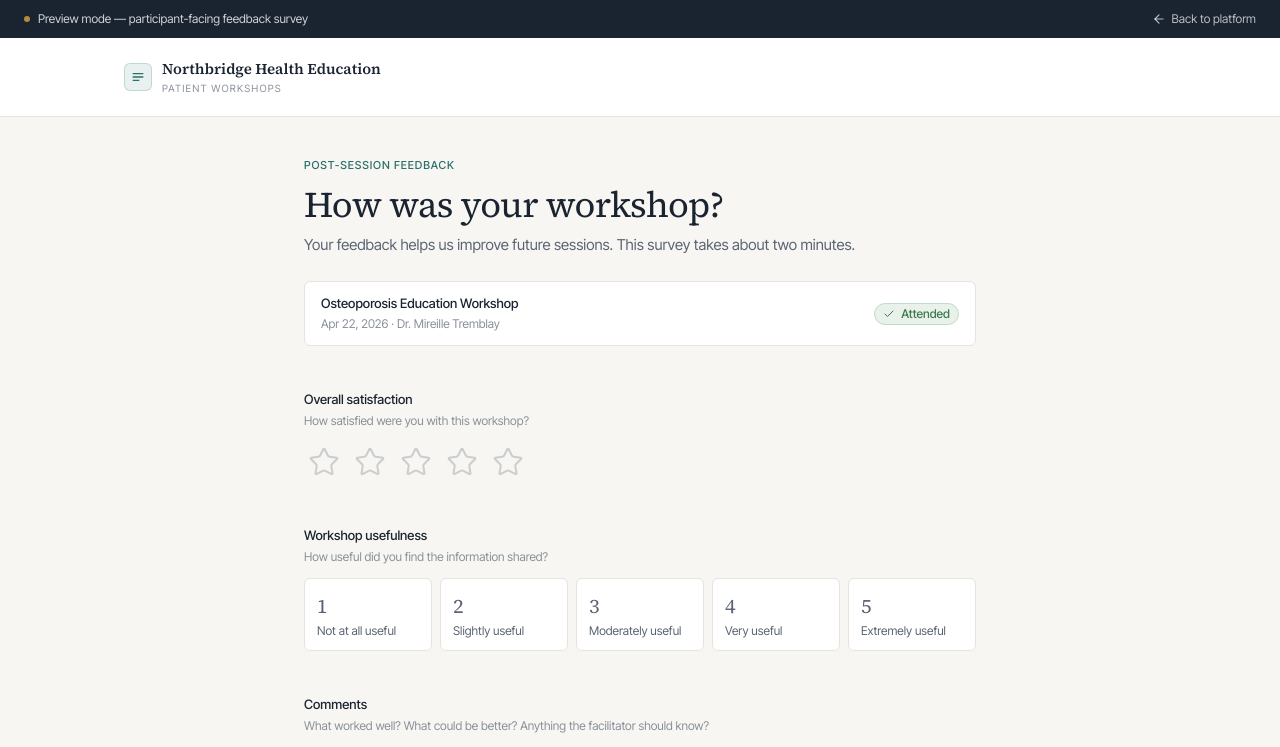
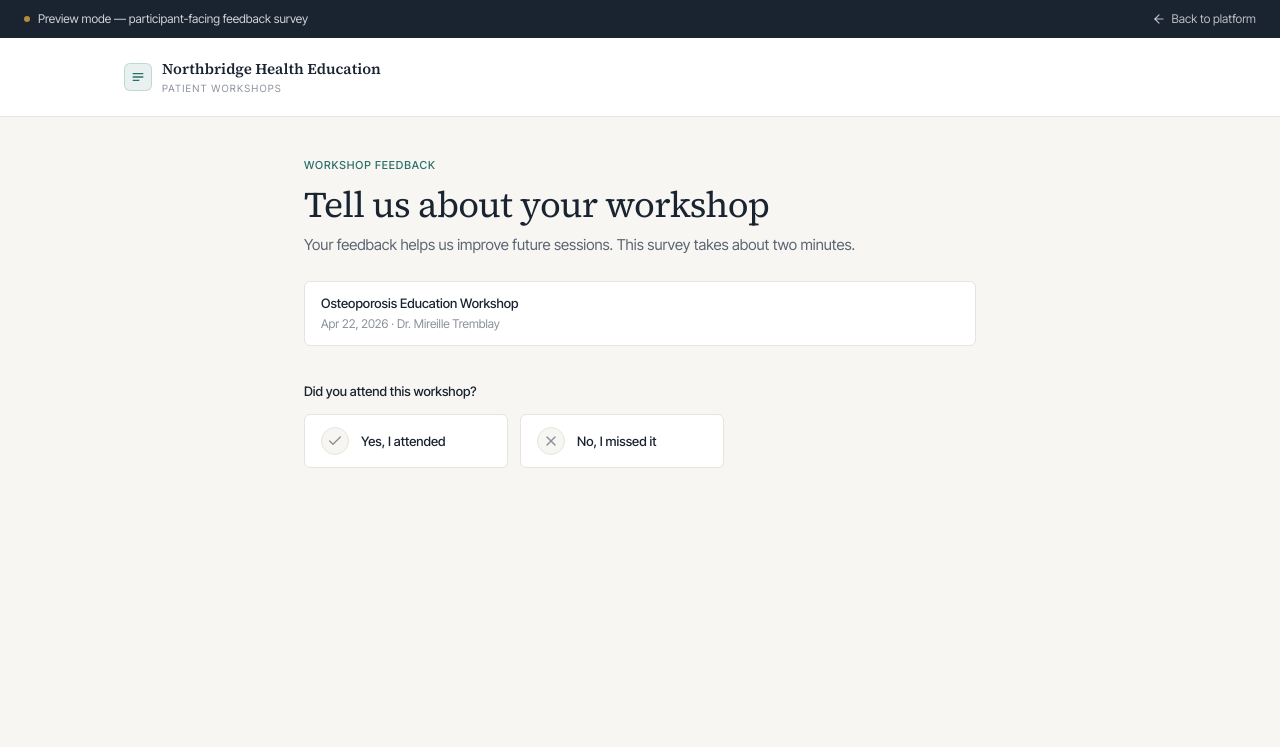
Before and after one commit to vkeerthik/cohortworkshop, a Next.js app: page /feedback-preview in a window 1280 px wide. Shown: the top 747 px of the page. Built offline with nearby package versions, Linux system fonts and the light colour scheme.

Commit message:
Update page.tsx

```diff
--- a/app/feedback-preview/page.tsx
+++ b/app/feedback-preview/page.tsx
@@ -6,9 +6,10 @@ import { Textarea } from "@/components/ui/input";
 import { Label } from "@/components/ui/label";
 import { Card } from "@/components/ui/card";
 import { Checkbox } from "@/components/ui/checkbox";
+import { Select, SelectContent, SelectItem, SelectTrigger, SelectValue } from "@/components/ui/select";
 import { workshops } from "@/lib/mock-data";
 import { formatDate } from "@/lib/format";
-import { ArrowLeft, Check, Star, ShieldCheck } from "lucide-react";
+import { ArrowLeft, Check, X, Star, ShieldCheck } from "lucide-react";
 
 const INTERESTS = [
   "Bone health",
@@ -27,14 +28,35 @@ const USEFULNESS = [
   { value: "5", label: "Extremely useful" },
 ];
 
+const NO_SHOW_REASONS = [
+  "Schedule conflict",
+  "Illness or health reason",
+  "Transportation difficulty",
+  "Forgot or lost track of the date",
+  "No longer interested in the topic",
+  "Technical issues joining (virtual)",
+  "Cost or other barrier",
+  "Other",
+];
+
+type Attendance = "yes" | "no" | null;
+
 export default function FeedbackPreview() {
   const workshop = workshops[4]; // Completed osteoporosis workshop
   const [submitted, setSubmitted] = useState(false);
+  const [attended, setAttended] = useState<Attendance>(null);
+
+  // Attended branch
   const [rating, setRating] = useState(0);
   const [hoverRating, setHoverRating] = useState(0);
   const [usefulness, setUsefulness] = useState("");
   const [comments, setComments] = useState("");
   const [interests, setInterests] = useState<string[]>([]);
+
+  // No-show branch
+  const [reason, setReason] = useState("");
+  const [reasonDetail, setReasonDetail] = useState("");
+  const [wantsReschedule, setWantsReschedule] = useState(false);
 
   const toggleInterest = (i: string) =>
     setInterests((prev) => (prev.includes(i) ? prev.filter((x) => x !== i) : [...prev, i]));
@@ -44,6 +66,9 @@ export default function FeedbackPreview() {
     e.preventDefault();
     setSubmitted(true);
   };
+
+  const canSubmit =
+    attended === "yes" ? rating > 0 && !!usefulness : attended === "no" ? !!reason : false;
 
   return (
     <div className="min-h-screen bg-canvas">
@@ -74,24 +99,59 @@ export default function FeedbackPreview() {
       <div className="max-w-[720px] mx-auto px-6 py-10">
         {!submitted ? (
           <div>
-            <p className="label text-primary mb-3">Post-session feedback</p>
-            <h1 className="font-serif text-display text-ink mb-2">How was your workshop?</h1>
+            <p className="label text-primary mb-3">Workshop feedback</p>
+            <h1 className="font-serif text-display text-ink mb-2">Tell us about your workshop</h1>
             <p className="text-ink-muted text-[15px] leading-relaxed">
               Your feedback helps us improve future sessions. This survey takes about two minutes.
             </p>
 
-            <div className="mt-6 px-4 py-3 rounded-md bg-surface border border-border text-[13px] flex items-center justify-between">
-              <div>
+            <div className="mt-6 px-4 py-3 rounded-md bg-surface border border-border text-[13px]">
               <div className="font-medium text-ink">{workshop.name}</div>
               <div className="text-ink-subtle text-[12px] mt-0.5">{formatDate(workshop.date)} · {workshop.facilitator}</div>
             </div>
-              <span className="pill bg-[#E8F1EA] border border-[#C5D9C9] text-status-success">
-                <Check className="h-3 w-3" /> Attended
+
+            {/* Attendance gate */}
+            <div className="mt-8">
+              <Label className="text-[13px]">Did you attend this workshop?</Label>
+              <div className="mt-3 grid grid-cols-2 gap-3 max-w-[420px]">
+                <button
+                  type="button"
+                  onClick={() => setAttended("yes")}
+                  className={`px-4 py-3 rounded-md border text-left transition-colors flex items-center gap-3 ${
+                    attended === "yes"
+                      ? "border-primary bg-primary-soft"
+                      : "border-border bg-surface hover:border-ink-subtle"
+                  }`}
+                >
+                  <span className={`h-7 w-7 rounded-full flex items-center justify-center shrink-0 ${
+                    attended === "yes" ? "bg-status-success text-white" : "bg-canvas border border-border text-ink-subtle"
+                  }`}>
+                    <Check className="h-4 w-4" />
                   </span>
+                  <span className="text-[13px] font-medium text-ink">Yes, I attended</span>
+                </button>
+                <button
+                  type="button"
+                  onClick={() => setAttended("no")}
+                  className={`px-4 py-3 rounded-md border text-left transition-colors flex items-center gap-3 ${
+                    attended === "no"
+                      ? "border-primary bg-primary-soft"
+                      : "border-border bg-surface hover:border-ink-subtle"
+                  }`}
+                >
+                  <span className={`h-7 w-7 rounded-full flex items-center justify-center shrink-0 ${
+                    attended === "no" ? "bg-status-error text-white" : "bg-canvas border border-border text-ink-subtle"
+                  }`}>
+                    <X className="h-4 w-4" />
+                  </span>
+                  <span className="text-[13px] font-medium text-ink">No, I missed it</span>
+                </button>
+              </div>
             </div>
 
-            <form onSubmit={submit} className="mt-10 space-y-10">
-              {/* Star rating */}
+            {/* ATTENDED branch */}
+            {attended === "yes" && (
+              <form onSubmit={submit} className="mt-10 space-y-10 animate-fade-in">
                 <div>
                   <Label className="text-[13px]">Overall satisfaction</Label>
                   <p className="text-[12px] text-ink-subtle mt-0.5 mb-3">How satisfied were you with this workshop?</p>
@@ -122,7 +182,6 @@ export default function FeedbackPreview() {
                   </div>
                 </div>
 
-              {/* Usefulness scale */}
                 <div>
                   <Label className="text-[13px]">Workshop usefulness</Label>
                   <p className="text-[12px] text-ink-subtle mt-0.5 mb-3">How useful did you find the information shared?</p>
@@ -145,7 +204,6 @@ export default function FeedbackPreview() {
                   </div>
                 </div>
 
-              {/* Comments */}
                 <div>
                   <Label htmlFor="comments" className="text-[13px]">Comments</Label>
                   <p className="text-[12px] text-ink-subtle mt-0.5 mb-3">
@@ -160,7 +218,6 @@ export default function FeedbackPreview() {
                   />
                 </div>
 
-              {/* Future interests */}
                 <div>
                   <Label className="text-[13px]">Future workshop interests</Label>
                   <p className="text-[12px] text-ink-subtle mt-0.5 mb-3">Which topics would you like to see next? Select all that apply.</p>
@@ -190,12 +247,70 @@ export default function FeedbackPreview() {
                 </div>
 
                 <div className="flex items-center gap-3 pt-2 border-t border-border">
-                <Button type="submit" size="lg" disabled={rating === 0 || !usefulness}>
+                  <Button type="submit" size="lg" disabled={!canSubmit}>
                     Submit feedback
                   </Button>
                   <Button type="button" variant="ghost">Skip for now</Button>
                 </div>
               </form>
+            )}
+
+            {/* NO-SHOW branch */}
+            {attended === "no" && (
+              <form onSubmit={submit} className="mt-10 space-y-8 animate-fade-in">
+                <div>
+                  <Label className="text-[13px]">What kept you from attending?</Label>
+                  <p className="text-[12px] text-ink-subtle mt-0.5 mb-3">
+                    This helps us reduce barriers and schedule sessions that work better for participants.
+                  </p>
+                  <Select value={reason} onValueChange={setReason}>
+                    <SelectTrigger className="max-w-[460px]"><SelectValue placeholder="Select a reason" /></SelectTrigger>
+                    <SelectContent>
+                      {NO_SHOW_REASONS.map((r) => (
+                        <SelectItem key={r} value={r}>{r}</SelectItem>
+                      ))}
+                    </SelectContent>
+                  </Select>
+                </div>
+
+                <div>
+                  <Label htmlFor="reasonDetail" className="text-[13px]">Anything you'd like to add? (optional)</Label>
+                  <p className="text-[12px] text-ink-subtle mt-0.5 mb-3">
+                    Tell us more so we can improve future sessions.
+                  </p>
+                  <Textarea
+                    id="reasonDetail"
+                    value={reasonDetail}
+                    onChange={(e) => setReasonDetail(e.target.value)}
+                    placeholder="Optional details..."
+                    className="min-h-[100px]"
+                  />
+                </div>
+
+                <label
+                  className={`flex items-center gap-3 px-4 py-3 rounded-md border cursor-pointer transition-colors max-w-[460px] ${
+                    wantsReschedule
+                      ? "border-primary bg-primary-soft"
+                      : "border-border bg-surface hover:border-ink-subtle"
+                  }`}
+                >
+                  <Checkbox checked={wantsReschedule} onChange={() => setWantsReschedule(!wantsReschedule)} />
+                  <span className="text-[13px] text-ink">Yes, I'd like to be invited to the next available session</span>
+                </label>
+
+                <div className="flex items-center gap-2 text-[11px] text-ink-subtle">
+                  <ShieldCheck className="h-3.5 w-3.5 text-primary" />
+                  Responses are stored in a PHIPA-conscious Canadian-hosted environment.
+                </div>
+
+                <div className="flex items-center gap-3 pt-2 border-t border-border">
+                  <Button type="submit" size="lg" disabled={!canSubmit}>
+                    Submit
+                  </Button>
+                  <Button type="button" variant="ghost">Skip for now</Button>
+                </div>
+              </form>
+            )}
           </div>
         ) : (
           /* Thank-you screen */
@@ -203,10 +318,14 @@ export default function FeedbackPreview() {
             <div className="h-14 w-14 rounded-full bg-primary-soft border border-primary/20 flex items-center justify-center mb-6 mx-auto">
               <Check className="h-6 w-6 text-primary" strokeWidth={2.5} />
             </div>
-            <p className="label text-primary mb-3">Feedback received</p>
+            <p className="label text-primary mb-3">{attended === "no" ? "Response received" : "Feedback received"}</p>
             <h1 className="font-serif text-display text-ink mb-3">Thank you.</h1>
             <p className="text-ink-muted text-[15px] leading-relaxed max-w-[480px] mx-auto mb-8">
-              Your responses will help shape the next round of patient workshops. We appreciate the time you took to share them.
+              {attended === "no"
+                ? wantsReschedule
+                  ? "We'll reach out with the next available session. Thanks for letting us know what got in the way."
+                  : "Thanks for letting us know what got in the way. It helps us plan sessions that work better for everyone."
+                : "Your responses will help shape the next round of patient workshops. We appreciate the time you took to share them."}
             </p>
 
             <Card className="overflow-hidden max-w-[480px] mx-auto text-left">
@@ -214,6 +333,8 @@ export default function FeedbackPreview() {
                 <p className="label text-ink-subtle">Summary of your response</p>
               </div>
               <div className="p-5 space-y-3 text-[13.5px]">
+                {attended === "yes" ? (
+                  <>
                     <div className="flex justify-between">
                       <span className="text-ink-muted">Overall satisfaction</span>
                       <span className="font-medium text-ink num">{rating} of 5</span>
@@ -226,6 +347,23 @@ export default function FeedbackPreview() {
                       <span className="text-ink-muted">Topics of interest</span>
                       <span className="font-medium text-ink num">{interests.length}</span>
                     </div>
+                  </>
+                ) : (
+                  <>
+                    <div className="flex justify-between gap-6">
+                      <span className="text-ink-muted shrink-0">Attendance</span>
+                      <span className="font-medium text-ink text-right">Did not attend</span>
+                    </div>
+                    <div className="flex justify-between gap-6">
+                      <span className="text-ink-muted shrink-0">Reason</span>
+                      <span className="font-medium text-ink text-right">{reason || "—"}</span>
+                    </div>
+                    <div className="flex justify-between gap-6">
+                      <span className="text-ink-muted shrink-0">Wants to reschedule</span>
+                      <span className="font-medium text-ink text-right">{wantsReschedule ? "Yes" : "No"}</span>
+                    </div>
+                  </>
+                )}
               </div>
             </Card>
 
```
Lines whose indentation alone changed are shown as unchanged.
